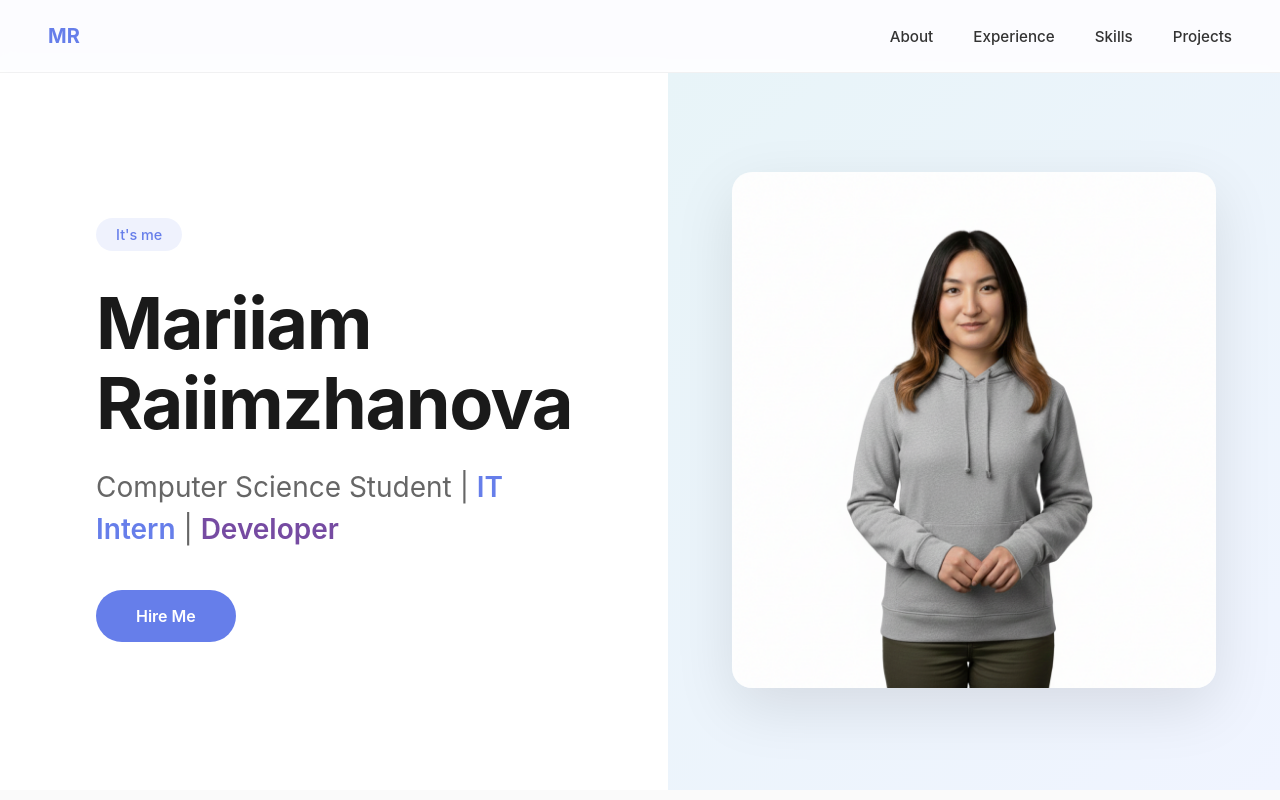
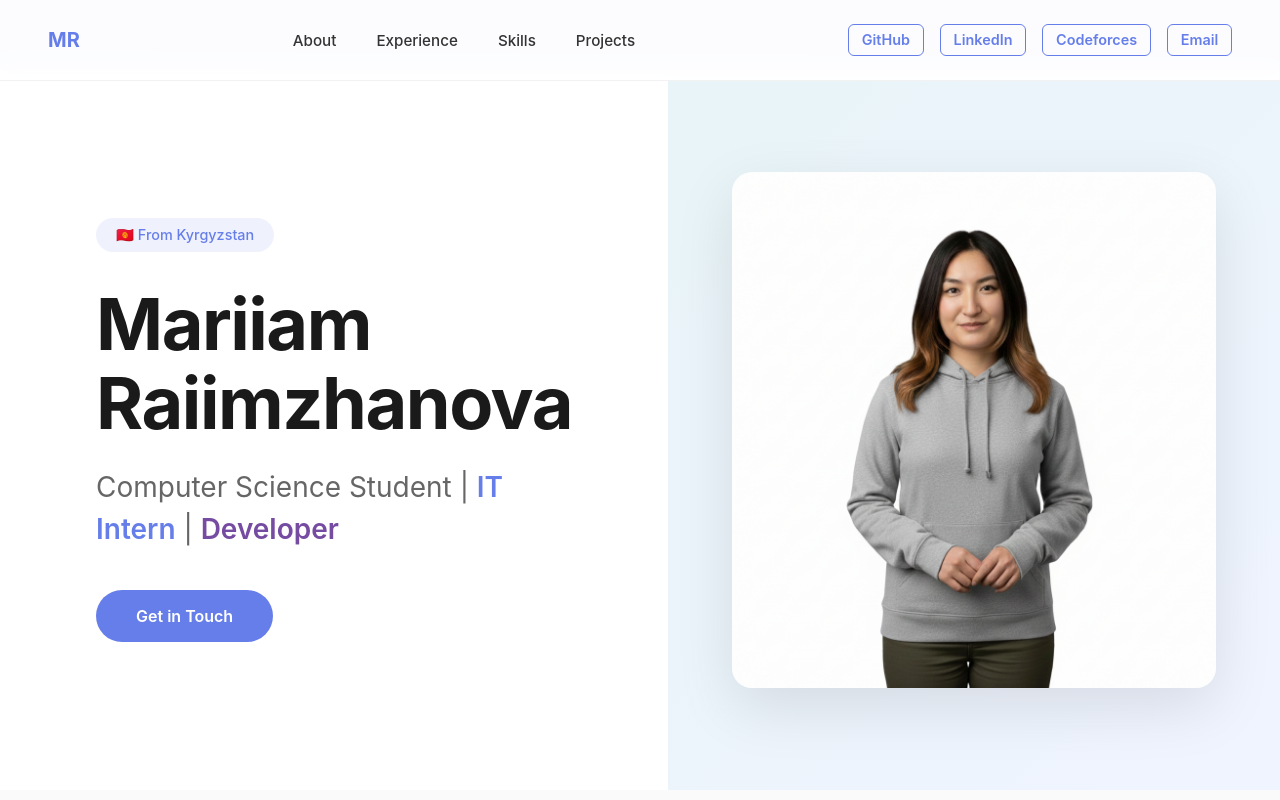
Before and after one commit to markodesu/cv, a React (Create React App) app: page / in a window 1280 px wide. Shown: the top 800 px of the page. Built offline with nearby package versions, Linux system fonts and the light colour scheme.

Commit message:
personalization

```diff
--- a/src/App.css
+++ b/src/App.css
@@ -50,6 +50,27 @@
 
 .navbar-menu a:hover {
   color: #667eea;
+}
+
+.navbar-social {
+  display: flex;
+  gap: 1rem;
+}
+
+.navbar-social-link {
+  color: #667eea;
+  text-decoration: none;
+  font-weight: 600;
+  font-size: 0.9rem;
+  transition: all 0.3s ease;
+  padding: 0.4rem 0.8rem;
+  border: 1px solid #667eea;
+  border-radius: 6px;
+}
+
+.navbar-social-link:hover {
+  background: #667eea;
+  color: white;
 }
 
 /* Hero Section - Split Screen */
@@ -328,6 +349,17 @@
   color: #764ba2;
   font-weight: 500;
   margin-bottom: 1rem;
+}
+
+.institution-link {
+  color: #764ba2;
+  text-decoration: none;
+  transition: all 0.3s ease;
+  border-bottom: 2px solid transparent;
+}
+
+.institution-link:hover {
+  border-bottom-color: #764ba2;
 }
 
 .education-details {
--- a/src/App.js
+++ b/src/App.js
@@ -21,18 +21,32 @@ function App() {
             <li><a href="#skills" onClick={(e) => { e.preventDefault(); scrollToSection('skills'); }}>Skills</a></li>
             <li><a href="#projects" onClick={(e) => { e.preventDefault(); scrollToSection('projects'); }}>Projects</a></li>
           </ul>
+          <div className="navbar-social">
+            <a href="https://github.com/markodesu" target="_blank" rel="noopener noreferrer" className="navbar-social-link">
+              GitHub
+            </a>
+            <a href="https://www.linkedin.com/in/mariiam-raiimzhanova-37bba625b" target="_blank" rel="noopener noreferrer" className="navbar-social-link">
+              LinkedIn
+            </a>
+            <a href="https://codeforces.com/profile/markodesu" target="_blank" rel="noopener noreferrer" className="navbar-social-link">
+              Codeforces
+            </a>
+            <a href="mailto:rr.otaku@gmail.com" className="navbar-social-link">
+              Email
+            </a>
+          </div>
         </div>
       </nav>
 
       {/* Hero Section - Split Screen */}
       <section className="hero-section" id="home">
         <div className="hero-left">
-          <div className="hero-badge">It's me</div>
+          <div className="hero-badge">🇰🇬 From Kyrgyzstan</div>
           <h1 className="hero-name">Mariiam Raiimzhanova</h1>
           <p className="hero-title">
             Computer Science Student | <span className="highlight-blue">IT Intern</span> | <span className="highlight-purple">Developer</span>
           </p>
-          <a href="#contact" className="hero-cta" onClick={(e) => { e.preventDefault(); scrollToSection('contact'); }}>Hire Me</a>
+          <a href="mailto:rr.otaku@gmail.com" className="hero-cta">Get in Touch</a>
         </div>
         <div className="hero-right">
           <div className="hero-image-wrapper">
@@ -112,7 +126,7 @@ function App() {
                 <h3 className="degree">Bachelor's Degree in Computer Science</h3>
                 <span className="education-period">2022 - 2027 (including prep year)</span>
               </div>
-              <p className="institution">University of Central Asia</p>
+              <p className="institution"><a href="https://www.ucentralasia.org/" target="_blank" rel="noopener noreferrer" className="institution-link">University of Central Asia</a></p>
               <p className="education-details">
                 <li>Coursework in programming, data structures, object-oriented design, web development, databases, and computer systems.</li>
                 <li>Completed practical projects involving software development, system design, and data-driven applications.</li>
```
